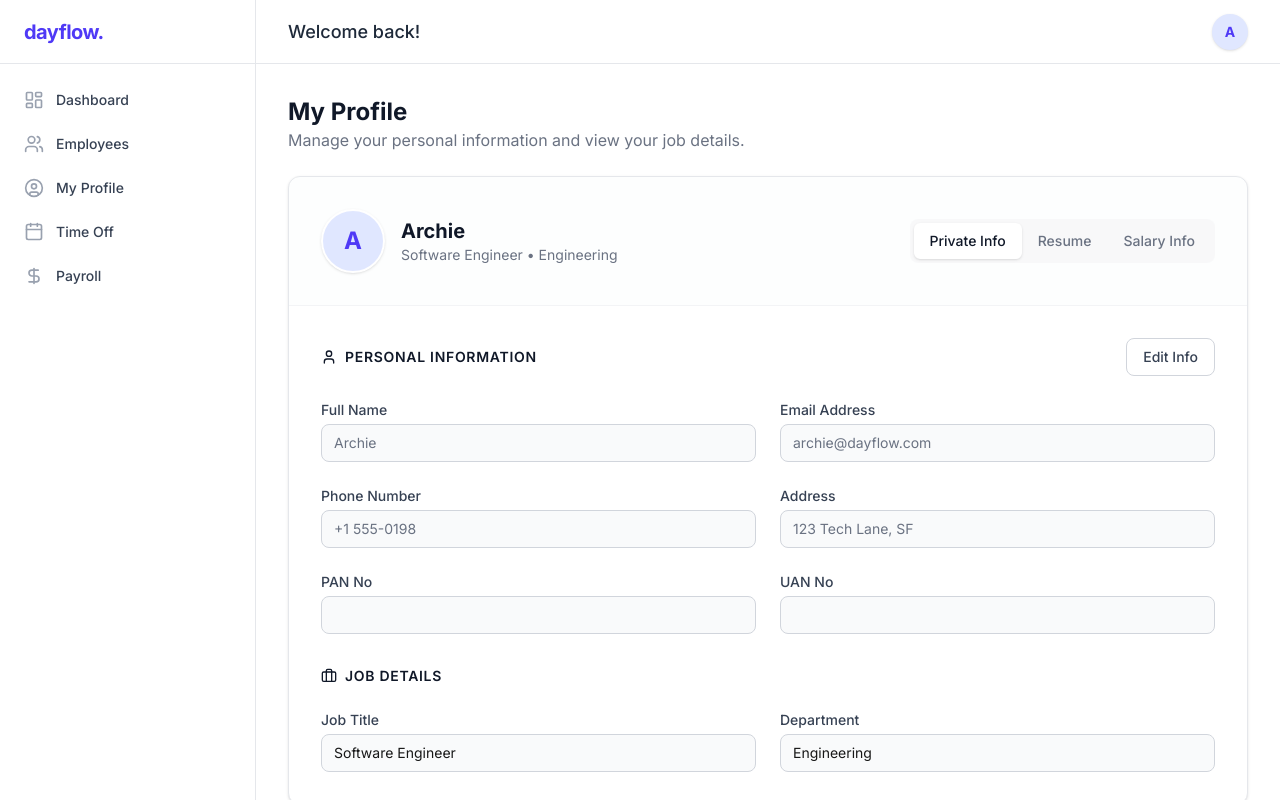
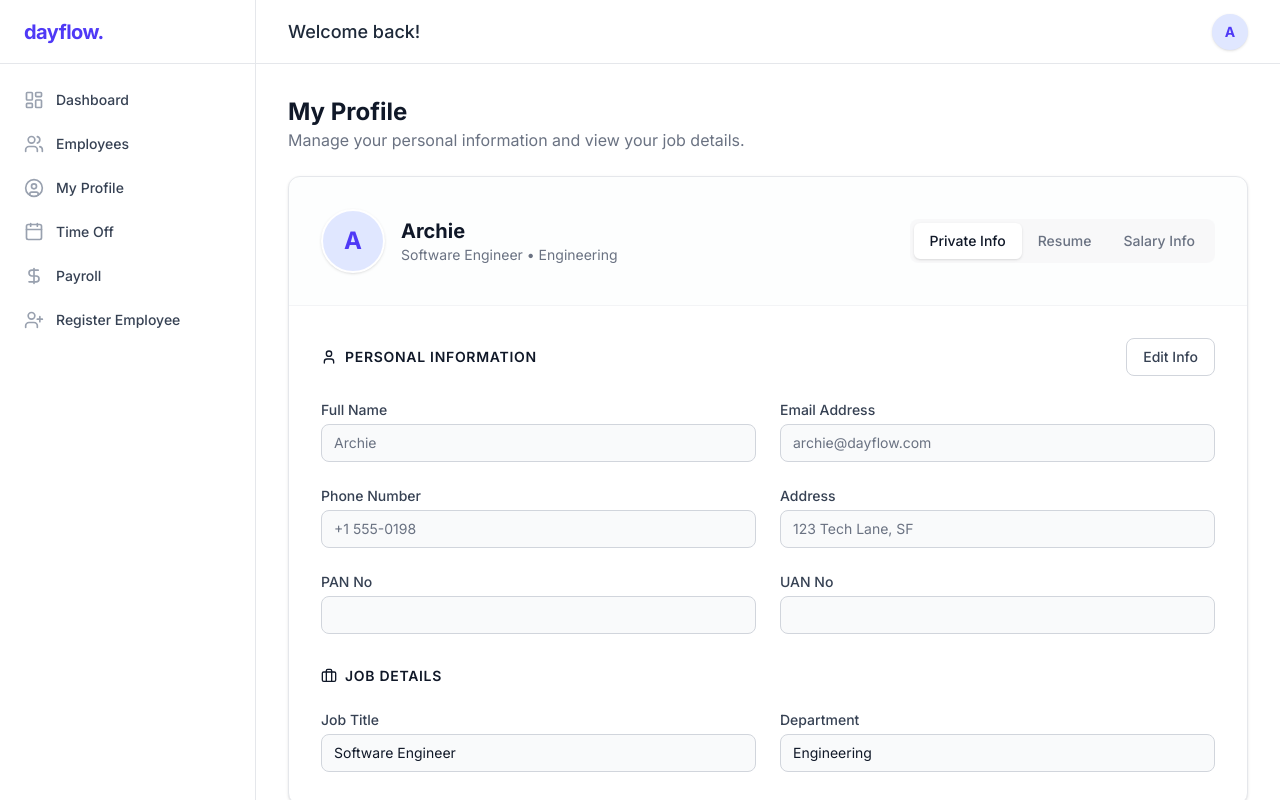
Before and after one commit to ayushyadav0707/Employa, a Next.js app: page /profile in a window 1280 px wide. Built offline with nearby package versions, Linux system fonts and the light colour scheme.

Commit message:
fix: restore register employee sidebar link and fix input text visibility

```diff
--- a/src/app/layout.tsx
+++ b/src/app/layout.tsx
@@ -2,7 +2,7 @@ import type { Metadata } from "next";
 import { Inter } from "next/font/google";
 import "./globals.css";
 import Link from "next/link";
-import { LayoutDashboard, Users, UserCircle, Calendar, DollarSign } from "lucide-react";
+import { LayoutDashboard, Users, UserCircle, Calendar, DollarSign, UserPlus } from "lucide-react";
 import AvatarDropdown from "@/components/profile/AvatarDropdown";
 import StrictSessionGuard from "@/components/auth/StrictSessionGuard";
 
@@ -48,6 +48,10 @@ export default function RootLayout({
               <DollarSign className="mr-3 h-5 w-5 text-gray-400 group-hover:text-indigo-600" />
               Payroll
             </Link>
+            <Link href="/dashboard/employees/create" className="flex items-center px-3 py-2.5 text-sm font-medium rounded-lg text-gray-700 hover:text-indigo-600 hover:bg-gray-50 group transition-all">
+              <UserPlus className="mr-3 h-5 w-5 text-gray-400 group-hover:text-indigo-600" />
+              Register Employee
+            </Link>
           </nav>
         </aside>
 
--- a/src/components/profile/ProfileForm.tsx
+++ b/src/components/profile/ProfileForm.tsx
@@ -121,27 +121,27 @@ export default function ProfileForm({ user, isAdmin = false }: { user?: any, isA
               <div className="grid grid-cols-1 md:grid-cols-2 gap-6">
                 <div>
                   <label className="block text-sm font-medium text-gray-700 mb-1">Full Name</label>
-                  <input type="text" name="name" disabled={!isEditing || (!isAdmin && user)} defaultValue={user?.name} className="w-full px-3 py-2 border border-gray-300 rounded-lg text-sm focus:ring-indigo-500 disabled:bg-gray-50 disabled:text-gray-500" />
+                  <input type="text" name="name" disabled={!isEditing || (!isAdmin && user)} defaultValue={user?.name} className="w-full px-3 py-2 border border-gray-300 rounded-lg text-sm focus:ring-indigo-500 disabled:bg-gray-50 disabled:text-gray-500 text-gray-900 bg-white" />
                 </div>
                 <div>
                   <label className="block text-sm font-medium text-gray-700 mb-1">Email Address</label>
-                  <input type="email" name="email" disabled={!isEditing || (!isAdmin && user)} defaultValue={user?.email} className="w-full px-3 py-2 border border-gray-300 rounded-lg text-sm focus:ring-indigo-500 disabled:bg-gray-50 disabled:text-gray-500" />
+                  <input type="email" name="email" disabled={!isEditing || (!isAdmin && user)} defaultValue={user?.email} className="w-full px-3 py-2 border border-gray-300 rounded-lg text-sm focus:ring-indigo-500 disabled:bg-gray-50 disabled:text-gray-500 text-gray-900 bg-white" />
                 </div>
                 <div>
                   <label className="block text-sm font-medium text-gray-700 mb-1">Phone Number</label>
-                  <input type="tel" name="phone" disabled={!isEditing} defaultValue={user?.phone} className="w-full px-3 py-2 border border-gray-300 rounded-lg text-sm focus:ring-indigo-500 disabled:bg-gray-50 disabled:text-gray-500" />
+                  <input type="tel" name="phone" disabled={!isEditing} defaultValue={user?.phone} className="w-full px-3 py-2 border border-gray-300 rounded-lg text-sm focus:ring-indigo-500 disabled:bg-gray-50 disabled:text-gray-500 text-gray-900 bg-white" />
                 </div>
                 <div>
                   <label className="block text-sm font-medium text-gray-700 mb-1">Address</label>
-                  <input type="text" name="address" disabled={!isEditing} defaultValue={user?.address} className="w-full px-3 py-2 border border-gray-300 rounded-lg text-sm focus:ring-indigo-500 disabled:bg-gray-50 disabled:text-gray-500" />
+                  <input type="text" name="address" disabled={!isEditing} defaultValue={user?.address} className="w-full px-3 py-2 border border-gray-300 rounded-lg text-sm focus:ring-indigo-500 disabled:bg-gray-50 disabled:text-gray-500 text-gray-900 bg-white" />
                 </div>
                 <div>
                   <label className="block text-sm font-medium text-gray-700 mb-1">PAN No</label>
-                  <input type="text" name="panNo" disabled={!isEditing} defaultValue={user?.panNo} className="w-full px-3 py-2 border border-gray-300 rounded-lg text-sm focus:ring-indigo-500 disabled:bg-gray-50 disabled:text-gray-500" />
+                  <input type="text" name="panNo" disabled={!isEditing} defaultValue={user?.panNo} className="w-full px-3 py-2 border border-gray-300 rounded-lg text-sm focus:ring-indigo-500 disabled:bg-gray-50 disabled:text-gray-500 text-gray-900 bg-white" />
                 </div>
                 <div>
                   <label className="block text-sm font-medium text-gray-700 mb-1">UAN No</label>
-                  <input type="text" name="uanNo" disabled={!isEditing} defaultValue={user?.uanNo} className="w-full px-3 py-2 border border-gray-300 rounded-lg text-sm focus:ring-indigo-500 disabled:bg-gray-50 disabled:text-gray-500" />
+                  <input type="text" name="uanNo" disabled={!isEditing} defaultValue={user?.uanNo} className="w-full px-3 py-2 border border-gray-300 rounded-lg text-sm focus:ring-indigo-500 disabled:bg-gray-50 disabled:text-gray-500 text-gray-900 bg-white" />
                 </div>
               </div>
 
@@ -151,11 +151,11 @@ export default function ProfileForm({ user, isAdmin = false }: { user?: any, isA
               <div className="grid grid-cols-1 md:grid-cols-2 gap-6">
                 <div>
                   <label className="block text-sm font-medium text-gray-700 mb-1">Job Title</label>
-                  <input type="text" name="jobTitle" disabled={!isEditing || !isAdmin} defaultValue={user?.jobTitle} className="w-full px-3 py-2 border border-gray-300 rounded-lg text-sm disabled:bg-gray-50" />
+                  <input type="text" name="jobTitle" disabled={!isEditing || !isAdmin} defaultValue={user?.jobTitle} className="w-full px-3 py-2 border border-gray-300 rounded-lg text-sm disabled:bg-gray-50 text-gray-900 bg-white" />
                 </div>
                 <div>
                   <label className="block text-sm font-medium text-gray-700 mb-1">Department</label>
-                  <input type="text" name="department" disabled={!isEditing || !isAdmin} defaultValue={user?.department} className="w-full px-3 py-2 border border-gray-300 rounded-lg text-sm disabled:bg-gray-50" />
+                  <input type="text" name="department" disabled={!isEditing || !isAdmin} defaultValue={user?.department} className="w-full px-3 py-2 border border-gray-300 rounded-lg text-sm disabled:bg-gray-50 text-gray-900 bg-white" />
                 </div>
               </div>
             </div>
```
Also changed, not shown: package.json (line endings or trailing spaces).
